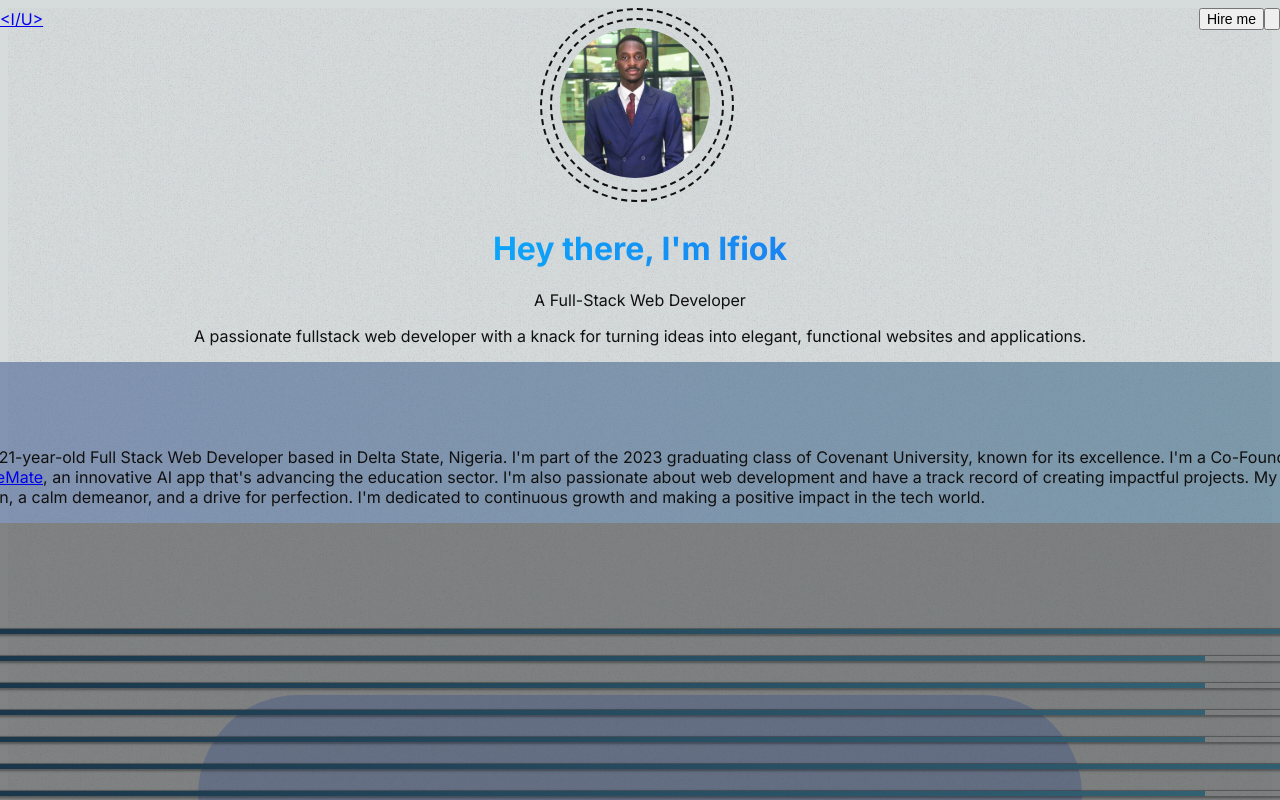
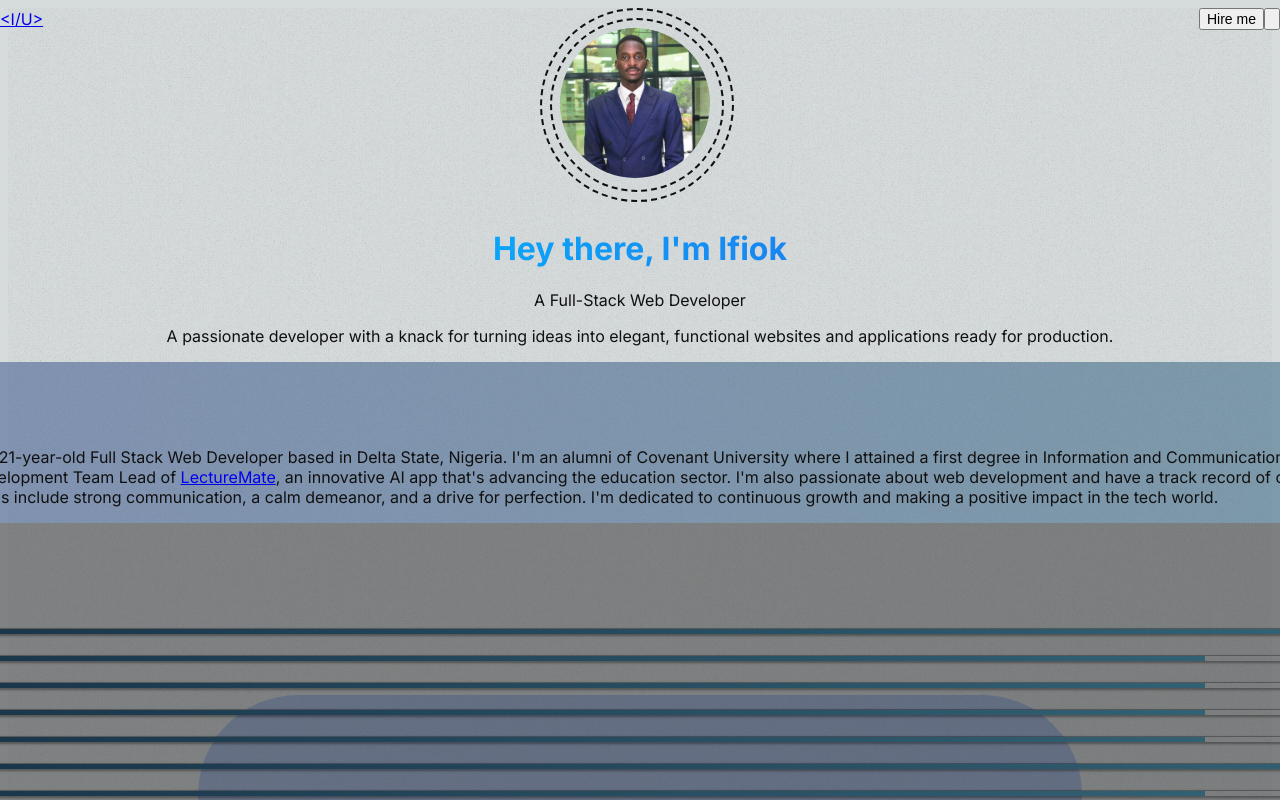
Before and after one commit to ifiokabasiudo/portfolio, a Next.js app: page / in a window 1280 px wide. Shown: the top 800 px of the page. Built offline with nearby package versions, Linux system fonts and the light colour scheme.

Commit message:
Edited the  contents of the text a bit

```diff
--- a/app/page.tsx
+++ b/app/page.tsx
@@ -91,13 +91,13 @@ export default function Home() {
               A Full-Stack Web Developer
           </span>
         </div>
-        <p className='text-xl mt-5 leading-10 font-ibmPlexSans'>A passionate fullstack web developer with a knack for turning ideas into elegant, functional websites and applications.</p>
+        <p className='text-xl mt-5 leading-10 font-ibmPlexSans'>A passionate developer with a knack for turning ideas into elegant, functional websites and applications ready for production.</p>
       </div>
 
       <div className='flex flex-wrap gap-8 px-14'>
         <div id='About' className='foreground-2 font-ibmPlexSans text-left py-12 px-8 lg:px-14 w-[100%] rounded-2xl bg-gradient-to-r from-[#304B89] to-[#255B78]'>
           <div className='py-3'><Image className='w-10 inline-block mr-2' src={User3} alt='a user profile image'/><h2 className='font-inputSans text-xl lg:text-3xl inline-block align-bottom'>About me</h2></div>
-          <p>I'm Ifiokabasi Udo, a 21-year-old Full Stack Web Developer based in Delta State, Nigeria. I'm part of the 2023 graduating class of Covenant University, known for its excellence.
+          <p>I'm Ifiokabasi Udo, a 21-year-old Full Stack Web Developer based in Delta State, Nigeria. I'm an alumni of Covenant University where I attained a first degree in Information and Communication Engineering.
              I'm a Co-Founder and Development Team Lead of <a className='text-blue-600' href='lecturemate.org'>LectureMate</a>, an innovative AI app that's advancing the education sector. I'm also passionate about web development and have a track record of
              creating impactful projects. My strengths include strong communication, a calm demeanor, and a drive for perfection. I'm dedicated to continuous growth and making a positive impact
              in the tech world.
```
